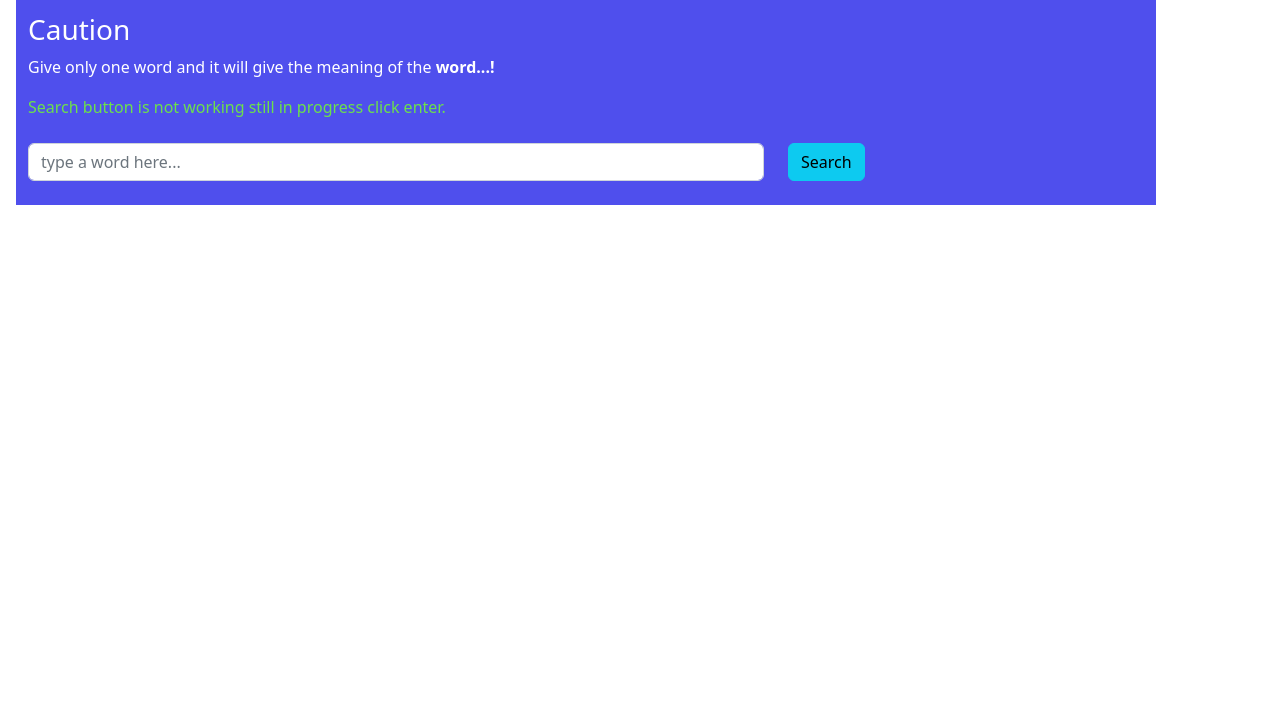
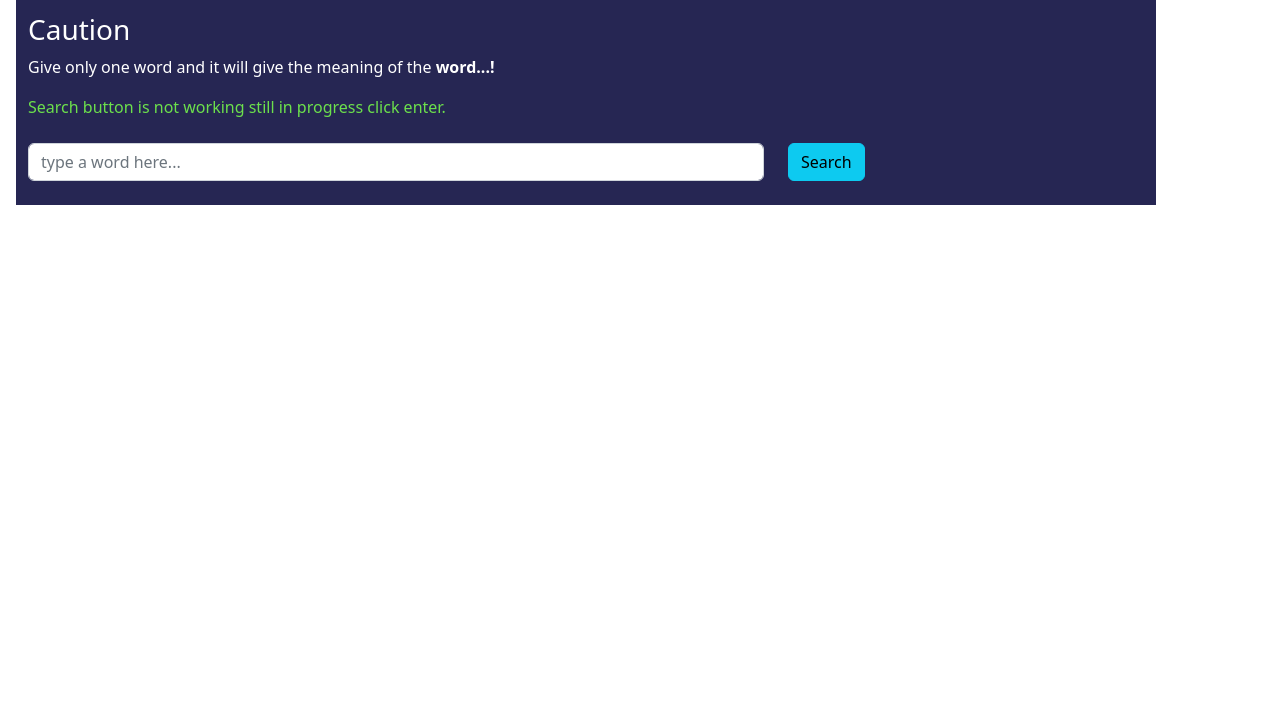
Before and after one commit to rufus005/Guvi-Course, a plain HTML site: page fay21-async/index.html in a window 1280 px wide. Shown: the part 83-800 px from the top of the page. Drawn offline with nearby package versions, Linux system fonts and the light colour scheme.

Commit message:
dictionary

```diff
--- a/fay21-async/styles.css
+++ b/fay21-async/styles.css
@@ -1,4 +1,4 @@
 .container {
-    background-color: rgb(79, 79, 237);
+    background-color: rgb(38, 38, 83);
     color: white;
 }
```
